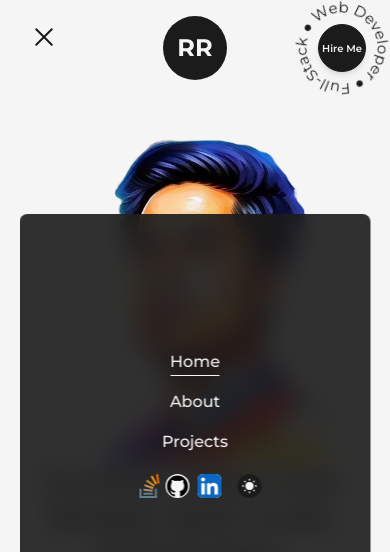
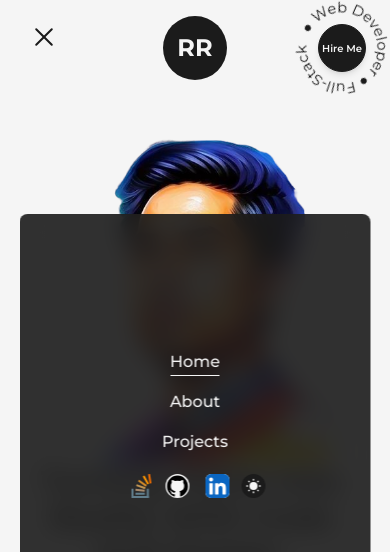
Before and after one commit to rashedrahat/my-portfolio, a Next.js app: page / in a window 390 px wide. Both pictures are taken after a click on the button 44 px from the left and 37 px from the top of the page. Shown: the top 552 px of the page. Built offline with nearby package versions, Linux system fonts and the light colour scheme.

Commit message:
Fix circular text size & nav link alignment issue on mobile screen

```diff
--- a/src/components/Icons.js
+++ b/src/components/Icons.js
@@ -444,7 +444,7 @@ export const CircularText = ({ className, ...rest }) => (
         a 37,37 0 1,1 74,0
         a 37,37 0 1,1 -74,0"/>
       </defs>
-      <text fontSize="15.5">
+      <text fontSize="15">
         <textPath xlinkHref="#circle">
           ● Web Developer ● Full-Stack
         </textPath>
--- a/src/components/NavBar.js
+++ b/src/components/NavBar.js
@@ -186,7 +186,7 @@ const NavBar = () => {
               target={"_blank"}
               whileHover={{ y: -2 }}
               whileTap={{ scale: 0.9 }}
-              className="w-6 mr-3 sm:mx-1"
+              className="w-6 mr-3"
             >
               <StackOverflowIcon />
             </motion.a>
@@ -202,7 +202,7 @@ const NavBar = () => {
             <motion.a
               href="https://linkedin.com/in/rashedrahat"
               target={"_blank"}
-              className="w-6 mx-3 sm:mx-1"
+              className="w-6 mx-3"
               whileHover={{ y: -2 }}
               whileTap={{ scale: 0.9 }}
             >
@@ -211,7 +211,7 @@ const NavBar = () => {
 
             <button
               onClick={() => setMode(mode === "light" ? "dark" : "light")}
-              className={`w-6 h-6 ml-3 flex items-center justify-center rounded-full p-1
+              className={`w-6 h-6 flex items-center justify-center rounded-full p-1
       ${mode === "light" ? "bg-dark text-light" : "bg-light text-dark"}
       `}
             >
```
